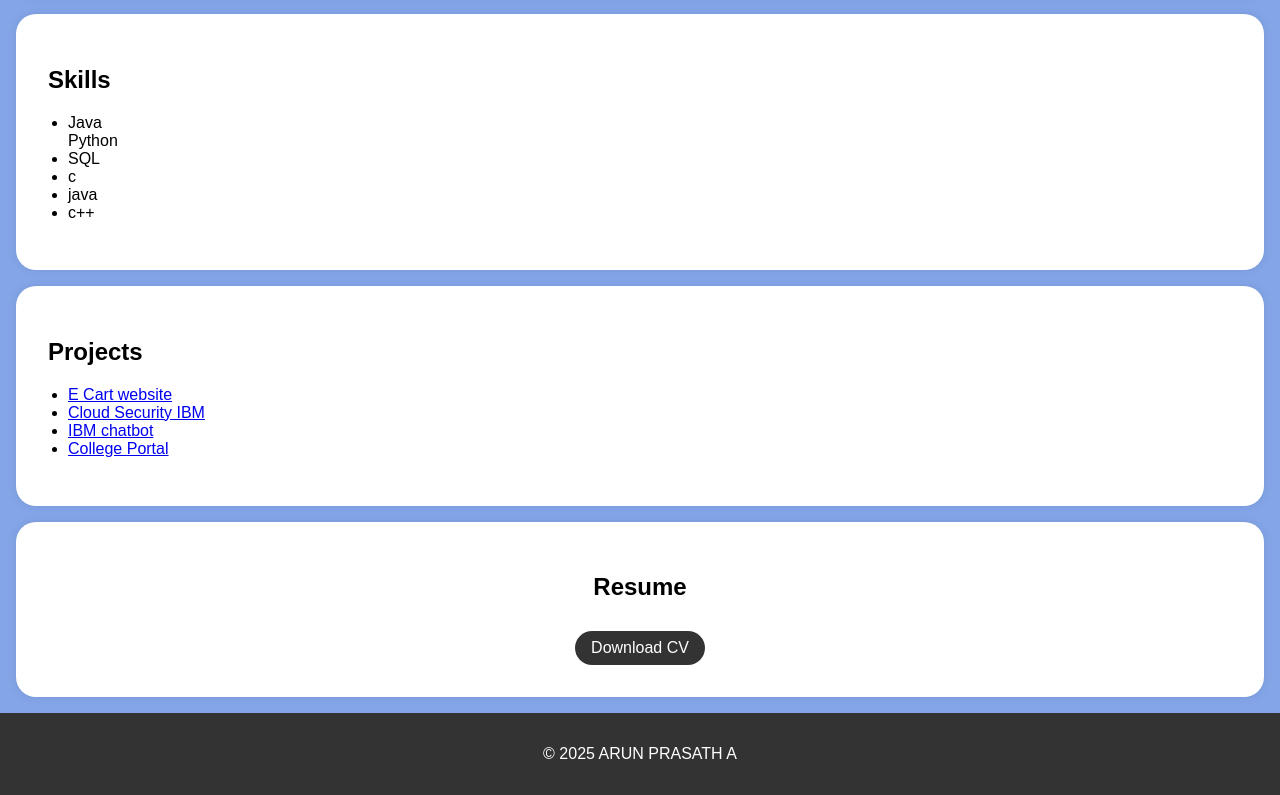
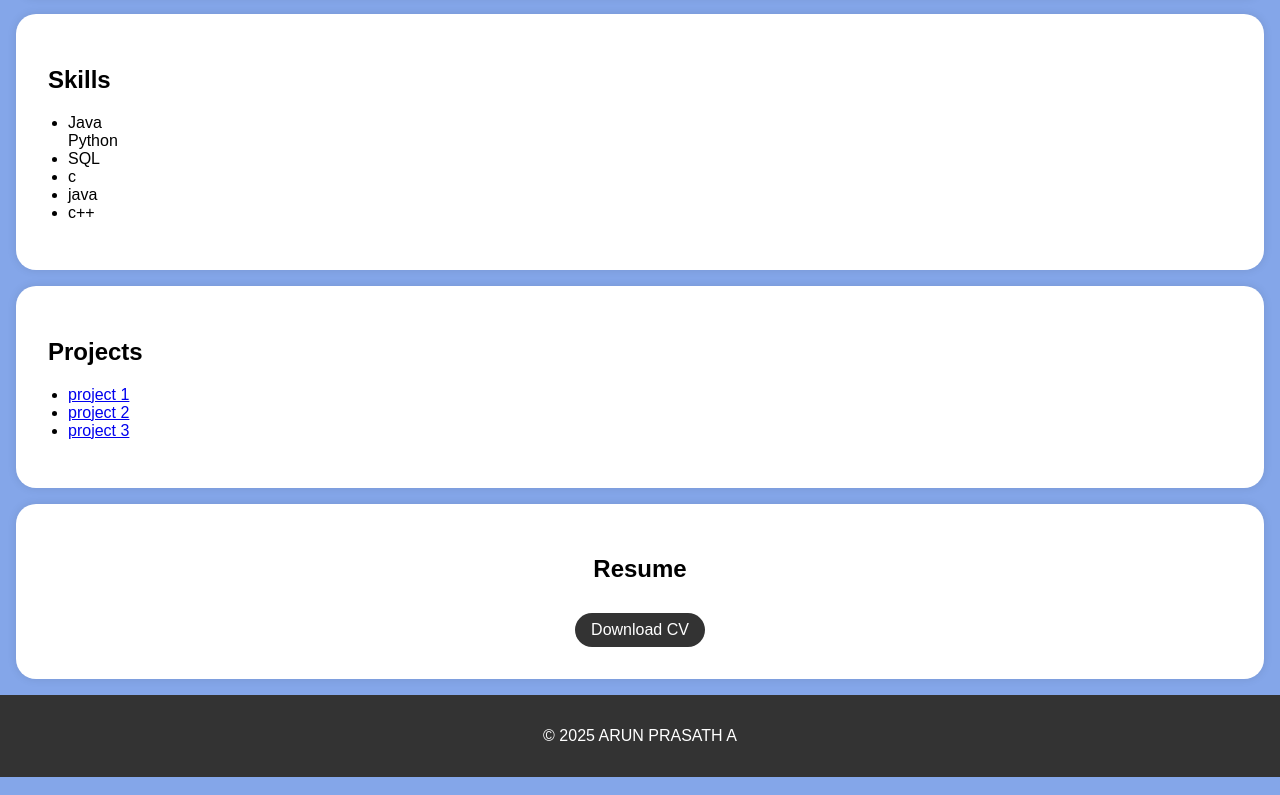
Before and after one commit to 007arunprasath/digital-portfolio, a plain HTML site: page index.html in a window 1280 px wide. Shown: the part 859-1654 px from the top of the page. Drawn offline with Linux system fonts and the light colour scheme.

Commit message:
Update index.html

```diff
--- a/index.html
+++ b/index.html
@@ -95,7 +95,7 @@
     <header>
         <div class="header-content">
             <!-- Add your profile picture here -->
-            <img src="https://ms-dhoni.weebly.com/uploads/9/1/6/9/91692756/dhoni_1_orig.png" alt="Your Profile Picture" class="profile-picture">
+            <img src="1742981148633.jpg" alt="Your Profile Picture" class="profile-picture">
             <h1>ARUN PRASATH A</h1>
             <p> AMJain College - BCA</p>
             <p> Computer Application</p>
@@ -165,10 +165,9 @@ Outside of my academic work, I’m passionate about continuing to learn new tech
         <div class="section-content">
             <h2>Projects</h2>
             <ul>
-                <li><a href="#">E Cart website</a></li>
-                <li><a href="#">Cloud Security IBM</a></li>
-                <li><a href="#">IBM chatbot</a></li>
-                <li><a href="#">College Portal</a></li>
+                <li><a href="login.html">project 1</a></li>
+                <li><a href="resume.html">project 2</a></li>
+                <li><a href="salary.html">project 3</a></li>
                 <!-- Add more project links here -->
             </ul>
         </div>
@@ -179,7 +178,7 @@ Outside of my academic work, I’m passionate about continuing to learn new tech
         <div class="section-content">
             <center>
             <h2>Resume</h2>
-            <a href="resume1.pdf" target="_blank" class="download-button">Download CV</a>
+            <a href="resume.pdf" target="_blank" class="download-button">Download CV</a>
         </center>
         </div>
 
```
